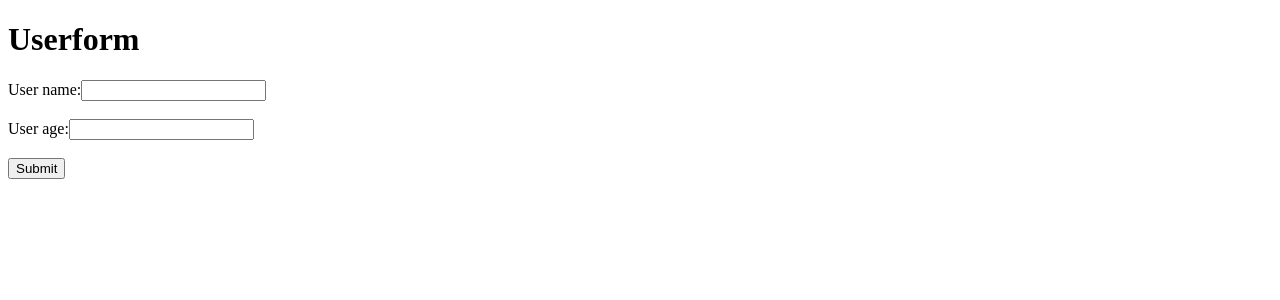
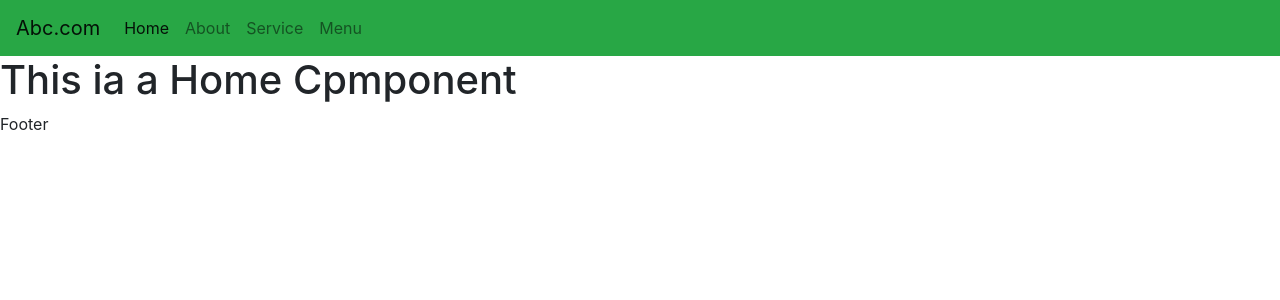
Before and after one commit to kayalraju/reactClass, a React (Create React App) app: page / in a window 1280 px wide. Shown: the top 300 px of the page. Built offline with nearby package versions, Linux system fonts and the light colour scheme.

Commit message:
crate router dom

```diff
--- a/package.json
+++ b/package.json
@@ -8,6 +8,7 @@
     "@testing-library/user-event": "^13.5.0",
     "react": "^18.1.0",
     "react-dom": "^18.1.0",
+    "react-router-dom": "^6.3.0",
     "react-scripts": "5.0.1",
     "web-vitals": "^2.1.4"
   },
--- a/public/index.html
+++ b/public/index.html
@@ -15,12 +15,14 @@
       user's mobile device or desktop. See https://developers.google.com/web/fundamentals/web-app-manifest/
     -->
     <link rel="manifest" href="%PUBLIC_URL%/manifest.json" />
-
+    <link rel="stylesheet" href="https://cdn.jsdelivr.net/npm/bootstrap@4.6.1/dist/css/bootstrap.min.css" integrity="sha384-zCbKRCUGaJDkqS1kPbPd7TveP5iyJE0EjAuZQTgFLD2ylzuqKfdKlfG/eSrtxUkn" crossorigin="anonymous">
     <title>React App</title>
   </head>
   <body>
     <noscript>You need to enable JavaScript to run this app.</noscript>
     <div id="root"></div>
 
+   <script src="https://cdn.jsdelivr.net/npm/jquery@3.5.1/dist/jquery.slim.min.js" integrity="sha384-DfXdz2htPH0lsSSs5nCTpuj/zy4C+OGpamoFVy38MVBnE+IbbVYUew+OrCXaRkfj" crossorigin="anonymous"></script>
+<script src="https://cdn.jsdelivr.net/npm/bootstrap@4.6.1/dist/js/bootstrap.bundle.min.js" integrity="sha384-fQybjgWLrvvRgtW6bFlB7jaZrFsaBXjsOMm/tB9LTS58ONXgqbR9W8oWht/amnpF" crossorigin="anonymous"></script>
   </body>
 </html>
--- a/src/App.js
+++ b/src/App.js
@@ -7,6 +7,14 @@ import Hoc from "./components/highordercomponent/Hoc";
 import StudentProps from "./components/props/StudentProps";
 import Insideconst from "./components/states/Insideconst";
 import Userstudent from "./components/states/Userstudent";
+import { Navbar } from "./Routerss/Layouts.jsx/Navbar";
+import {BrowserRouter as Router,Routes,Route } from 'react-router-dom'
+import { Home } from "./Routerss/Home";
+import About from "./Routerss/About";
+import { Footer } from "./Routerss/Layouts.jsx/Footer";
+import { Service } from "./Routerss/Service";
+import { NotFound } from "./Routerss/NotFound";
+import { Menu } from "./Routerss/menu/Menu";
 
 function App() {
   return (
@@ -19,8 +27,21 @@ function App() {
       {/* <Hoc/> */}
       {/* <Userstudent /> */}
       {/* <Insideconst city="kolkata"/> */}
-      <Userform/>
+      {/* <Userform/> */}
 
+      <Router>
+      <Navbar/>
+        <Routes>
+          <Route exact path="/" element={<Home/>}/>
+          <Route exact path="/about" element={<About/>}/>
+          <Route exact path="/service" element={<Service/>}/>
+          <Route path="/menu" element={<Menu/>}/>
+          <Route path="*" element={<NotFound/>}/>
+
+
+        </Routes>
+        <Footer/>
+      </Router>
 
 
     </div>
--- /dev/null
+++ b/src/Routerss/About.jsx
@@ -0,0 +1,9 @@
+import React from 'react'
+
+export default function About() {
+    return (
+        <div>
+            <h1>This is a About page</h1>
+        </div>
+    )
+}
--- /dev/null
+++ b/src/Routerss/Home.jsx
@@ -0,0 +1,9 @@
+import React from 'react'
+
+export const Home = () => {
+    return (
+        <div>
+            <h1>This ia a Home Cpmponent</h1>
+        </div>
+    )
+}
--- /dev/null
+++ b/src/Routerss/Layouts.jsx/Footer.jsx
@@ -0,0 +1,7 @@
+import React from 'react'
+
+export const Footer = () => {
+  return (
+    <div>Footer</div>
+  )
+}
--- /dev/null
+++ b/src/Routerss/Layouts.jsx/Navbar.jsx
@@ -0,0 +1,35 @@
+import React from 'react'
+import { NavLink } from 'react-router-dom'
+
+export const Navbar = () => {
+  return (
+    <div>
+        <nav className="navbar navbar-expand-lg navbar-light bg-success">
+  <a className="navbar-brand" href="#">Abc.com</a>
+  <button className="navbar-toggler" type="button" data-toggle="collapse" data-target="#navbarSupportedContent" aria-controls="navbarSupportedContent" aria-expanded="false" aria-label="Toggle navigation">
+    <span className="navbar-toggler-icon"></span>
+  </button>
+
+  <div className="collapse navbar-collapse" id="navbarSupportedContent">
+    <ul className="navbar-nav mr-auto">
+      <li className="nav-item">
+        <NavLink className="nav-link" to="/">Home </NavLink>
+      </li>
+      <li className="nav-item">
+        <NavLink className="nav-link" to="/about">About</NavLink>
+      </li>
+
+      <li className="nav-item">
+        <NavLink className="nav-link" to="/service">Service</NavLink>
+      </li>
+      <li className="nav-item">
+        <NavLink className="nav-link" to="/menu">Menu</NavLink>
+      </li>
+
+    </ul>
+
+  </div>
+</nav>
+    </div>
+  )
+}
--- /dev/null
+++ b/src/Routerss/NotFound.jsx
@@ -0,0 +1,7 @@
+import React from 'react'
+
+export const NotFound = () => {
+  return (
+    <div><h1>Page not found.......!!!!!!!!!!!</h1></div>
+  )
+}
--- /dev/null
+++ b/src/Routerss/Service.jsx
@@ -0,0 +1,9 @@
+import React from 'react'
+
+export const Service = () => {
+    return (
+        <div>
+            <h1>This is a service page</h1>
+        </div>
+    )
+}
--- /dev/null
+++ b/src/Routerss/menu/Menu.jsx
@@ -0,0 +1,8 @@
+import React from 'react'
+import './menu.css'
+
+export const Menu = () => {
+  return (
+    <div><h1 className='hello'>thia is a menu page</h1></div>
+  )
+}
--- /dev/null
+++ b/src/Routerss/menu/menu.css
@@ -0,0 +1,3 @@
+.hello{
+    background-color: red;
+}
```
Also changed, not shown: 1 other file (tests, documents, lock files or other folders).
